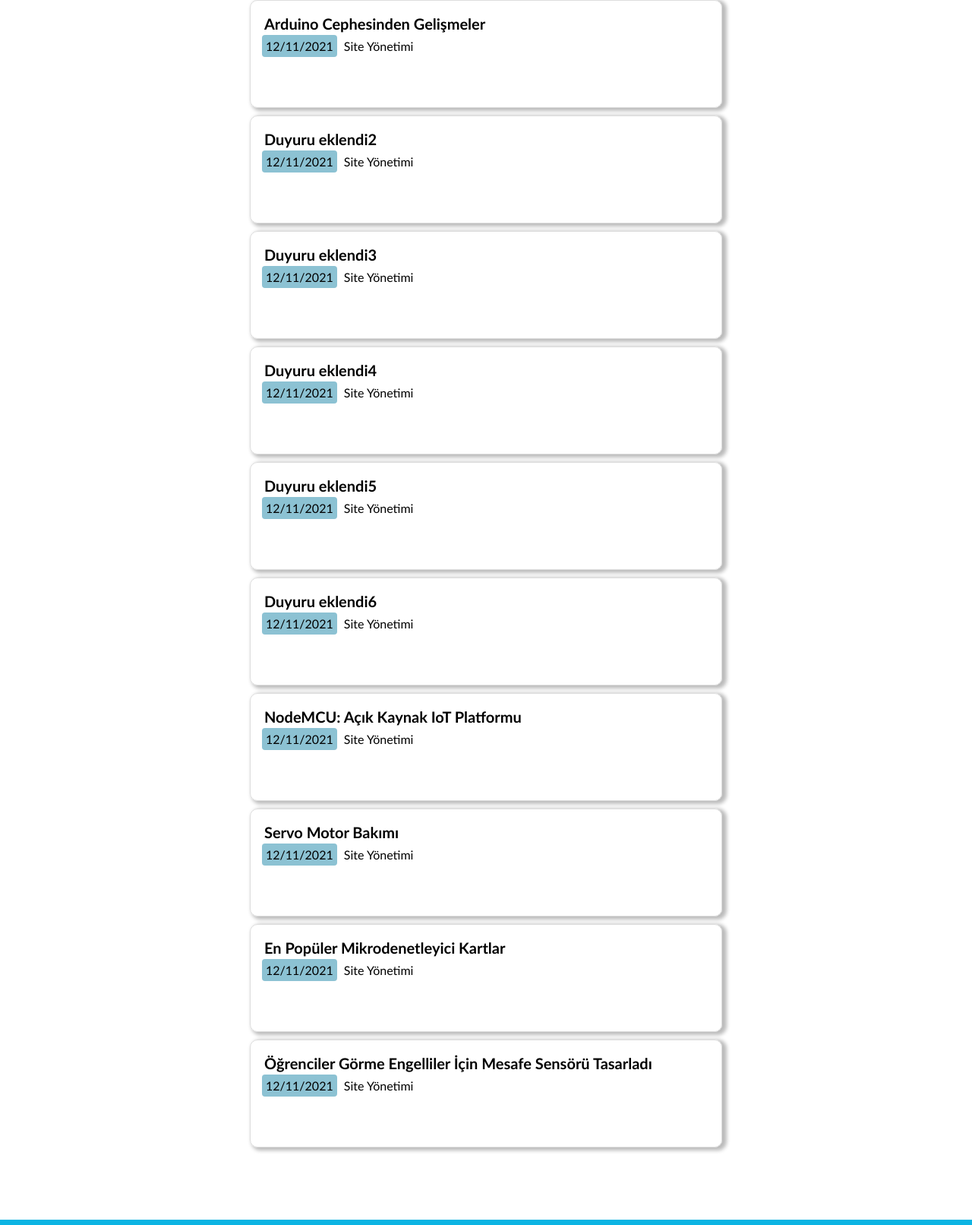
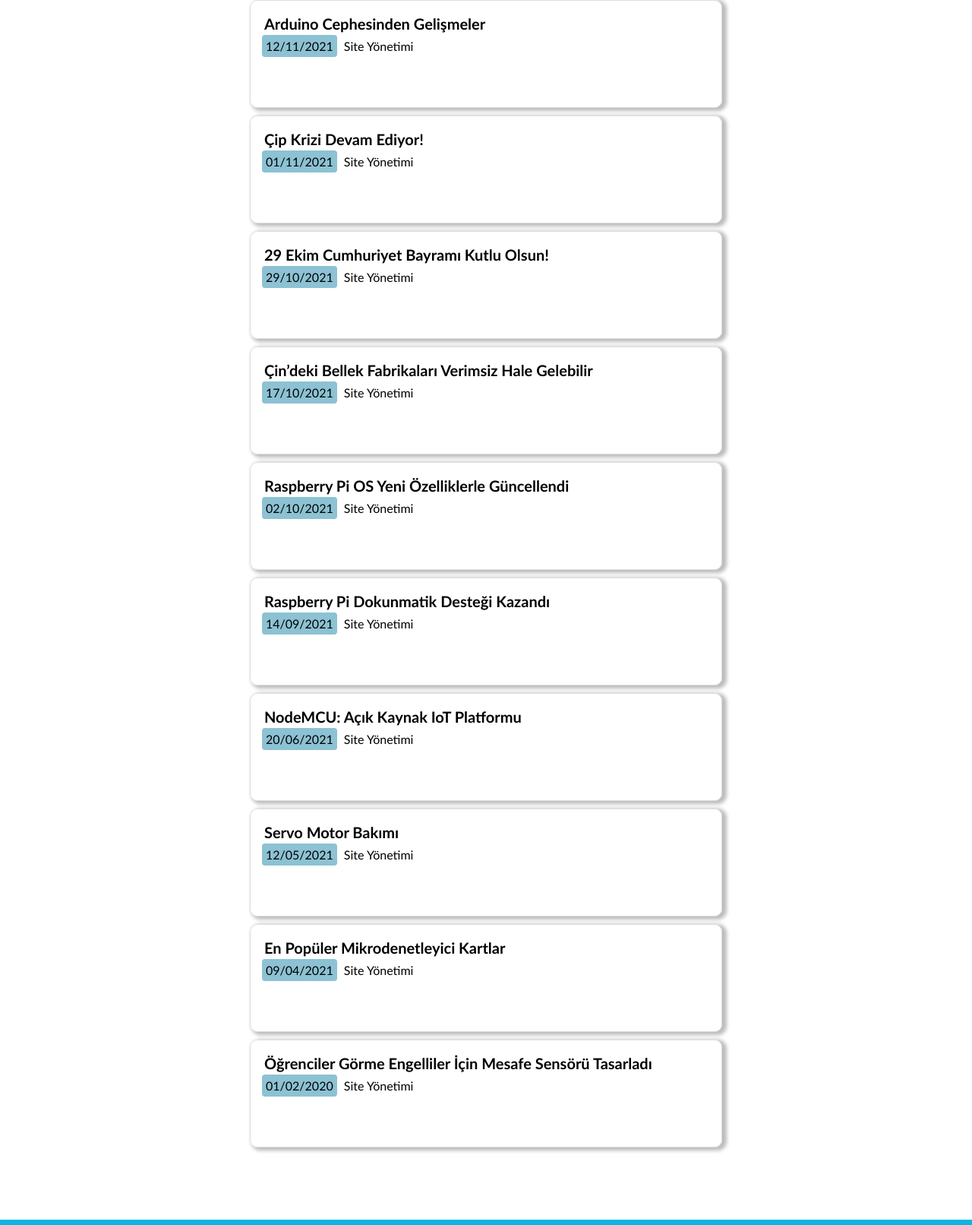
Before and after one commit to serhatkacmaz/Html-Css-Js-ElectricalAndElectronicDemo, a plain HTML site: page duyurular.html in a window 1280 px wide. Shown: the part 287-1899 px from the top of the page at 76% size. Drawn offline with Linux system fonts and the light colour scheme.

Commit message:
duyurular tamamlandı (100%)

```diff
--- a/duyurular.html
+++ b/duyurular.html
@@ -60,12 +60,17 @@
             </div>
         </div>
 
+
         <div class="popup" id="popup-2">
             <div class="overlay"></div>
             <div class="content">
                 <div class="close-btn" onclick="duyuru2()">&times;</div>
-                <h1>Title</h1>
-                <p>Adi Barıllş</p>
+                <h1>Çip Krizi Devam Ediyor!</h1>
+                <p>&ensp;&ensp;&ensp;Dünya elektronik devlerinin çip ihtiyaçlarını büyük oranda karşılayan bu ülke ise son 56 yılın en kurak zamanlarını yaşıyor ve çip üretiminde oldukça önemli olan saf suyun tedariğinde sıkıntı yaşıyor.
+                    <br><br>
+                    &ensp;&ensp;&ensp;Bilindiği üzere çip üretiminin en önemli hammaddesi silisyum ve bu metalin çok eritilmesi için yüksek bir enerji gerekiyor. Geçtiğimiz yıl normalde aldıkları tropikal yağmurları alamadıkları için Tayvan'daki hidroelektrik santralleri verimli çalışamıyor. Bu da çip fabrikalarına sağlanabilen enerjiyi kritik seviyelere taşıyor. İşte bu durum dünyayı büyük bir çip krizi ile karşı karşıya bıraktı.
+                    <br><br>
+                    &ensp;&ensp;&ensp;Çip krizinin varlığı ile çip fiyatları rekor seviyelerde yükseldi ve bu durum çip kullanımı gerektiren ev aletleri, bilgisayar, telefon, anakart vb. elektronik cihaz ve kartların fiyatlarının inanılmaz derecede artmasına sebep oldu.</p>
             </div>
         </div>
 
@@ -73,8 +78,10 @@
             <div class="overlay"></div>
             <div class="content">
                 <div class="close-btn" onclick="duyuru3()">&times;</div>
-                <h1>Title</h1>
-                <p>Adi Barıllş</p>
+                <h1>29 Ekim Cumhuriyet Bayramı Kutlu Olsun!</h1>
+                <p>&ensp;&ensp;&ensp;"Ey yükselen yeni nesil! İstikbal sizsiniz. Cumhuriyeti biz kurduk, onu yükseltecek ve yaşatacak sizsiniz."
+                    <br><br>&ensp;&ensp;&ensp;Adını Milletimizin bağımsızlık mücadelesinden alan Dumlupınar Ailesi olarak Ulu Önder Mustafa Kemal Atatürk'ün bizlere emanet ettiği cumhuriyeti sonsuza dek koruyup yücelteceğimizi ilan ediyor, Cumhuriyetimizin 98. yılını coşkuyla kutluyoruz.
+                </p>
             </div>
         </div>
 
@@ -82,8 +89,13 @@
             <div class="overlay"></div>
             <div class="content">
                 <div class="close-btn" onclick="duyuru4()">&times;</div>
-                <h1>Title</h1>
-                <p>Adi Barıllş</p>
+                <h1>Çin’deki Bellek Fabrikaları Verimsiz Hale Gelebilir</h1>
+                <p>&ensp;&ensp;&ensp;Yapılan analizlere göre ABD’nin katı tutumu yakın gelecekte Çin’deki bellek fabrikalarını tamamen verimsiz hale getirebilir zira pek çok teknoloji devi üretimi buradan kaydırmak zorunda kalacak.
+                    <br><br>
+                    &ensp;&ensp;&ensp;Örneği <strong>SK Hynix</strong> ambargolar nedeniyle Çin’deki genişleme planlarını iptal etti. Normalde <strong>Wuxi</strong> şehrindeki tesislere gelişmiş EUV üretim sistemlerini kuracaktı ancak bilindiği üzere Hollandalı ASML son teknoloji EUV ürünlerini Çin kaynaklı firmalara tedarik etmiyor. SK Hynix benzer bir akibetin Çin’deki tesislerde de yaşanacağından korkuyor. Bu bakımdan EUV olmadan üretime devam edecek. Ne var ki bellek üretimi artık EUV hattını zaruri kıldığından yakın dönemde Wuxi tesisleri işlevsiz kalacak.&nbsp;
+                    <br><br>
+                    &ensp;&ensp;&ensp;Samsung da bellek üretiminin önemli bir kısmını Çin’de gerçekleştiriyor. EUV zaruriyeti arttıkça firma Tayvan veya Güney Kore’ye üretimi kaydırabilir. Yine aynı şekilde Çinli bellek üreticileri de yakın dönemde zor durumda kalacaklar. Bunun global bellek üretimine nasıl bir etkisi olacak merak konusu.
+                </p>
             </div>
         </div>
 
@@ -91,8 +103,12 @@
             <div class="overlay"></div>
             <div class="content">
                 <div class="close-btn" onclick="duyuru5()">&times;</div>
-                <h1>Title</h1>
-                <p>Adi Barıllş</p>
+                <h1>Raspberry Pi OS Yeni Özelliklerle Güncellendi</h1>
+                <p>
+                    &ensp;&ensp;&ensp;Raspberry Pi OS yeni Bullseye güncellemesi ile BCM2711 C0T yonga setinde 300MHz hızlarına varan bir artış yaşanıyor. En yeni Raspberry Pi 4 ve Compute Module 4 kartları ile Pi 400 sistemlerinde bu yonga seti mevcut. Raspberry Pi 4 B0T yonga setinde de manuel olarak hız aşırtma yapılabiliyor.
+                    <br><br>
+                    &ensp;&ensp;&ensp;Diğer taraftan 2GB RAM ve üzeri Raspberry Pi modellerinde yeni bir pencere yöneticisi getiriyor. Daha gelişmiş bu yönetici Raspberry Pi Zero 2 W dahil 2GB RAM ve altındaki sistemler için varsayılan olarak kapalı geliyor. Kullanıcının manuel olarak aktif etmesi gerekiyor. Yine güncellemede 64-bit versiyon da keşfedilmiş ancak bu ne zaman kullanıma sunulacak şimdilik bilinmiyor.
+                </p>
             </div>
         </div>
 
@@ -100,8 +116,15 @@
             <div class="overlay"></div>
             <div class="content">
                 <div class="close-btn" onclick="duyuru6()">&times;</div>
-                <h1>Title</h1>
-                <p>Adi Barıllş</p>
+                <h1>Raspberry Pi Dokunmatik Desteği Kazandı</h1>
+                <p>
+                    &ensp;&ensp;&ensp;Geliştirici kartları sektöründe bir devrime imza atan Raspberry Pi, sayısız proje ile birlikte kendi ekosistemini kuran bir cihaz haline geldi. Raspberry vakfının geliştirmeye devam ettiği geliştirici kartı şimdi de dokunmatik desteği kazandı.
+                    <br><br>
+                    &ensp;&ensp;&ensp;7 inçlik dokunmatik ekran 800x480 piksel çözünürlüğe sahip ve 10 noktadan dokunmatik kapasitif özelliği barındırıyor. Bu yeni destek sayesinde Raspberry Pi dokunmatik uygulama alanlarına da girecek ve daha geniş bir potansiyele sahip olacak. Ayrıca klavye-fare girişi de ekrandan yapılabilecek.
+                    <br><br>
+                    &ensp;&ensp;&ensp;Dokunmatik ekran karta enerji ve DSI portu üzerinden bağlanıyor. Ayrıca ekrandaki bir adaptör enerjiyi ve görüntü sinyallerini işliyor. 10 noktadan dokunmatik destekli sürücüler Raspbian işletim sisteminin son sürümüne entegre edilmiş olarak gelecek. Ekran 80$ civarında bir fiyat etiketine sahip.
+
+                </p>
             </div>
         </div>
 
@@ -218,9 +241,9 @@
             </div>
             <div class="row">
                 <div onclick="duyuru2()" class="duyuru">
-                    <h4>Duyuru eklendi2</h4>
+                    <h4>Çip Krizi Devam Ediyor!</h4>
                     <div class="altSatir"></div>
-                    <span id="timeline">12/11/2021</span>
+                    <span id="timeline">01/11/2021</span>
                     <span id="aut">Site Yönetimi</span>
                 </div>
             </div>
@@ -229,18 +252,18 @@
             <div class="altSatir"></div>
             <div class="row">
                 <div onclick="duyuru3()" class="duyuru">
-                    <h4>Duyuru eklendi3</h4>
+                    <h4>29 Ekim Cumhuriyet Bayramı Kutlu Olsun!</h4>
                     <div class="altSatir"></div>
-                    <span id="timeline">12/11/2021</span>
+                    <span id="timeline">29/10/2021</span>
                     <span id="aut">Site Yönetimi</span>
                 </div>
             </div>
 
             <div class="row">
                 <div onclick="duyuru4()" class="duyuru">
-                    <h4>Duyuru eklendi4</h4>
+                    <h4>Çin’deki Bellek Fabrikaları Verimsiz Hale Gelebilir</h4>
                     <div class="altSatir"></div>
-                    <span id="timeline">12/11/2021</span>
+                    <span id="timeline">17/10/2021</span>
                     <span id="aut">Site Yönetimi</span>
                 </div>
             </div>
@@ -249,21 +272,22 @@
             <div class="altSatir"></div>
             <div class="row">
                 <div onclick="duyuru5()" class="duyuru">
-                    <h4>Duyuru eklendi5</h4>
+                    <h4>Raspberry Pi OS Yeni Özelliklerle Güncellendi</h4>
                     <div class="altSatir"></div>
-                    <span id="timeline">12/11/2021</span>
+                    <span id="timeline">02/10/2021</span>
                     <span id="aut">Site Yönetimi</span>
                 </div>
             </div>
 
             <div class="row">
                 <div onclick="duyuru6()" class="duyuru">
-                    <h4>Duyuru eklendi6</h4>
+                    <h4>Raspberry Pi Dokunmatik Desteği Kazandı</h4>
                     <div class="altSatir"></div>
-                    <span id="timeline">12/11/2021</span>
+                    <span id="timeline">14/09/2021</span>
                     <span id="aut">Site Yönetimi</span>
                 </div>
             </div>
+
 
             <!-- duyuru 7-8 -->
             <div class="altSatir"></div>
@@ -271,7 +295,7 @@
                 <div onclick="duyuru7()" class="duyuru">
                     <h4>NodeMCU: Açık Kaynak IoT Platformu</h4>
                     <div class="altSatir"></div>
-                    <span id="timeline">12/11/2021</span>
+                    <span id="timeline">20/06/2021</span>
                     <span id="aut">Site Yönetimi</span>
                 </div>
             </div>
@@ -280,7 +304,7 @@
                 <div onclick="duyuru8()" class="duyuru">
                     <h4>Servo Motor Bakımı</h4>
                     <div class="altSatir"></div>
-                    <span id="timeline">12/11/2021</span>
+                    <span id="timeline">12/05/2021</span>
                     <span id="aut">Site Yönetimi</span>
                 </div>
             </div>
@@ -291,7 +315,7 @@
                 <div onclick="duyuru9()" class="duyuru">
                     <h4>En Popüler Mikrodenetleyici Kartlar</h4>
                     <div class="altSatir"></div>
-                    <span id="timeline">12/11/2021</span>
+                    <span id="timeline">09/04/2021</span>
                     <span id="aut">Site Yönetimi</span>
                 </div>
             </div>
@@ -300,7 +324,7 @@
                 <div onclick="duyuru10()" class="duyuru">
                     <h4>Öğrenciler Görme Engelliler İçin Mesafe Sensörü Tasarladı</h4>
                     <div class="altSatir"></div>
-                    <span id="timeline">12/11/2021</span>
+                    <span id="timeline">01/02/2020</span>
                     <span id="aut">Site Yönetimi</span>
                 </div>
             </div>
```
Also changed, not shown: index.html (+4 -4 lines).
